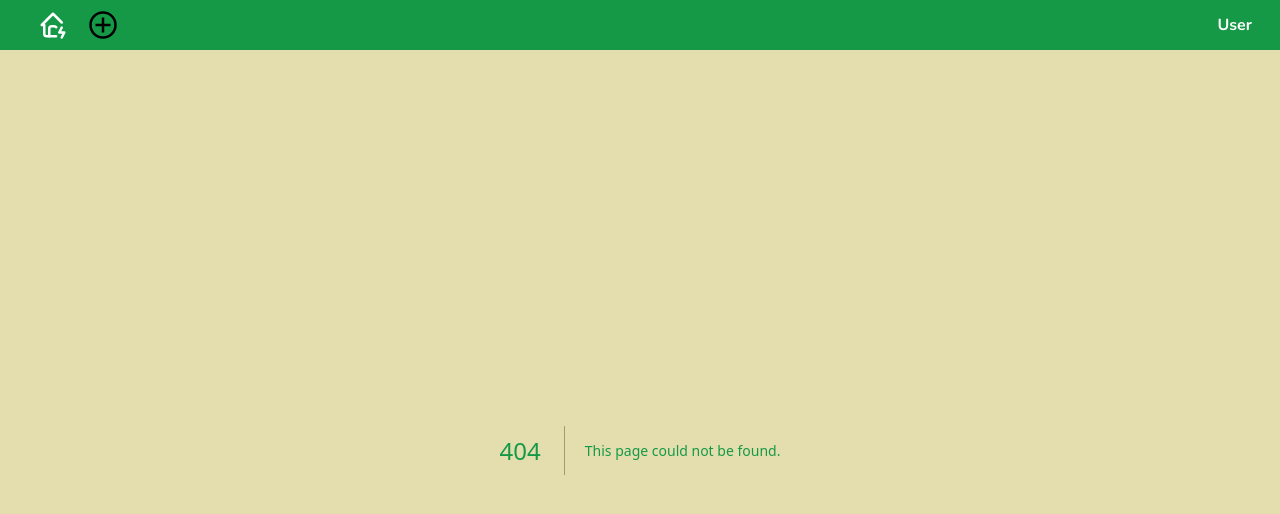
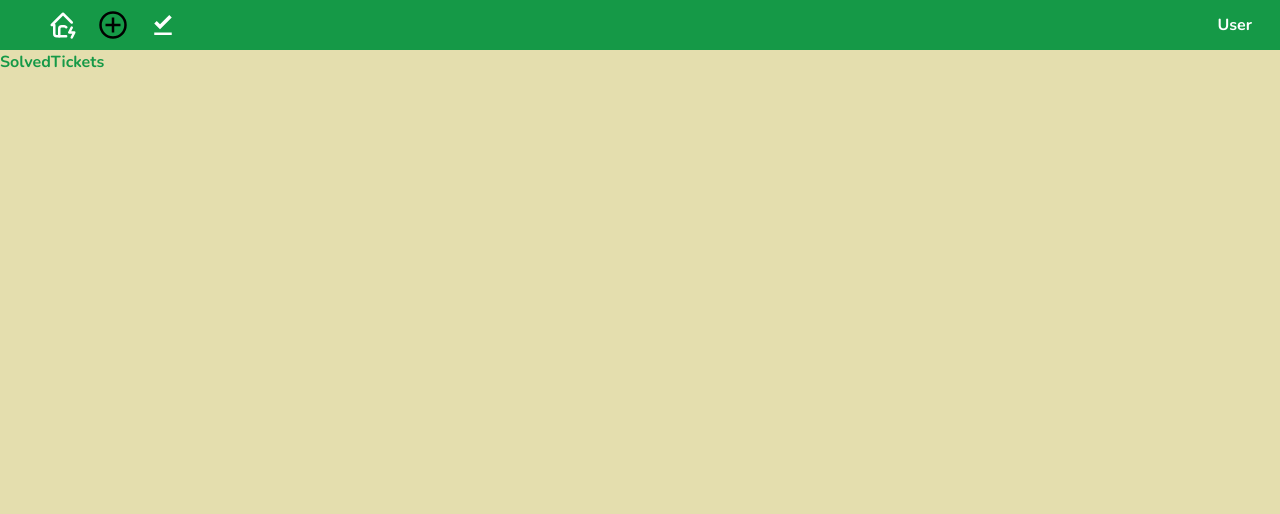
Before and after one commit to gorgees04/tech-tickets, a Next.js app: page /solvedTickets in a window 1280 px wide. Before the commit this address had no page. Shown: the top 514 px of the page. Built offline with nearby package versions, Linux system fonts and the light colour scheme.

Commit message:
add a solved tickets page #16

```diff
--- /dev/null
+++ b/app/solvedTickets/page.tsx
@@ -0,0 +1,5 @@
+const SolvedTickets = () => {
+  return <div>SolvedTickets</div>;
+};
+
+export default SolvedTickets;
--- a/app/ui/navbar/Navbar.tsx
+++ b/app/ui/navbar/Navbar.tsx
@@ -1,16 +1,23 @@
 import Link from "next/link";
 import { GrAddCircle } from "react-icons/gr";
 import { TbHomeBolt } from "react-icons/tb";
+import { MdFileDownloadDone } from "react-icons/md";
 
 const Navbar = () => {
   return (
     <nav className="bg-pageGreen text-white w-full h-[50px] flex justify-between items-center px-2 sm:px-7">
       <div className="flex justify-around w-[100px]">
-        <Link href={"/"} className="text-3xl hover:text-gray-600">
+        <Link href={"/"} className="text-3xl hover:text-gray-600 ml-5">
           <TbHomeBolt />
         </Link>
-        <Link href={"/addTicket"} className="text-3xl hover:text-gray-600">
+        <Link href={"/addTicket"} className="text-3xl hover:text-gray-600 ml-5">
           <GrAddCircle />
+        </Link>
+        <Link
+          href={"/solvedTickets"}
+          className="text-3xl hover:text-gray-600 ml-5"
+        >
+          <MdFileDownloadDone />
         </Link>
       </div>
 
```
